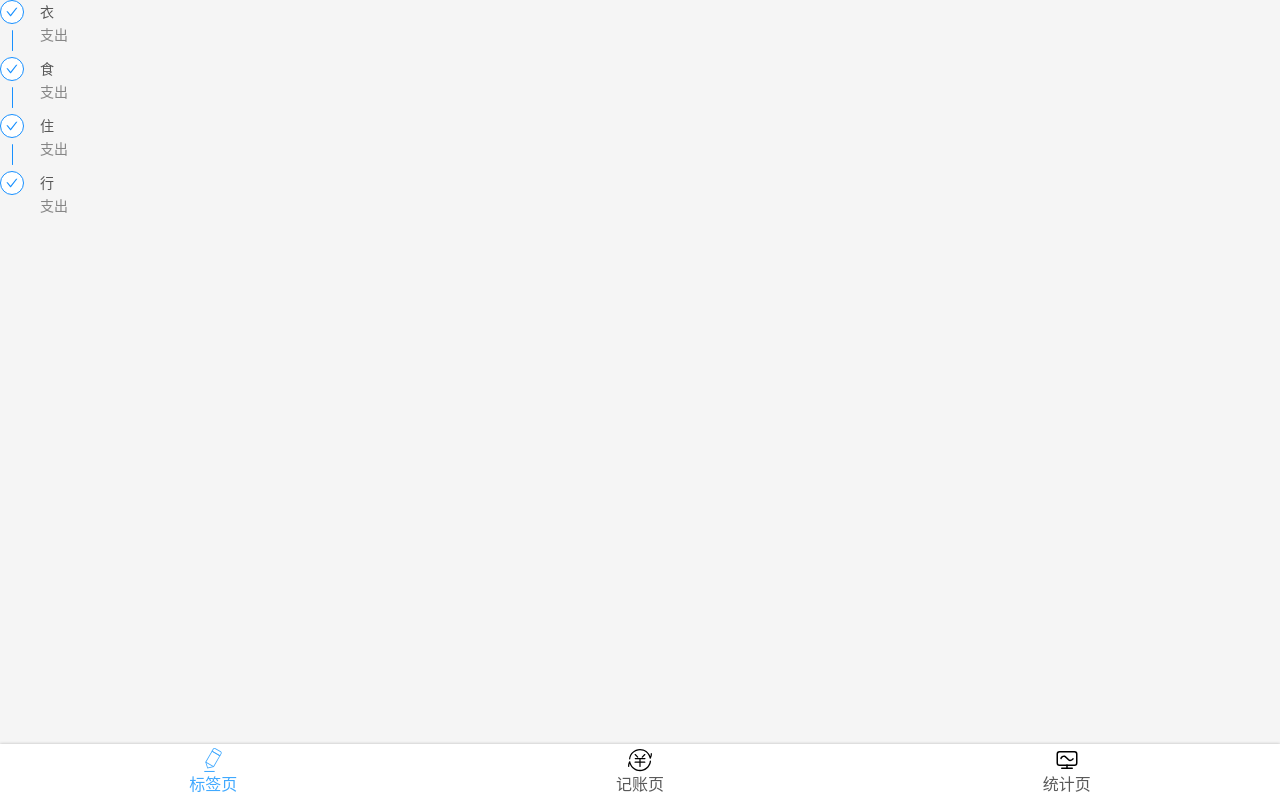
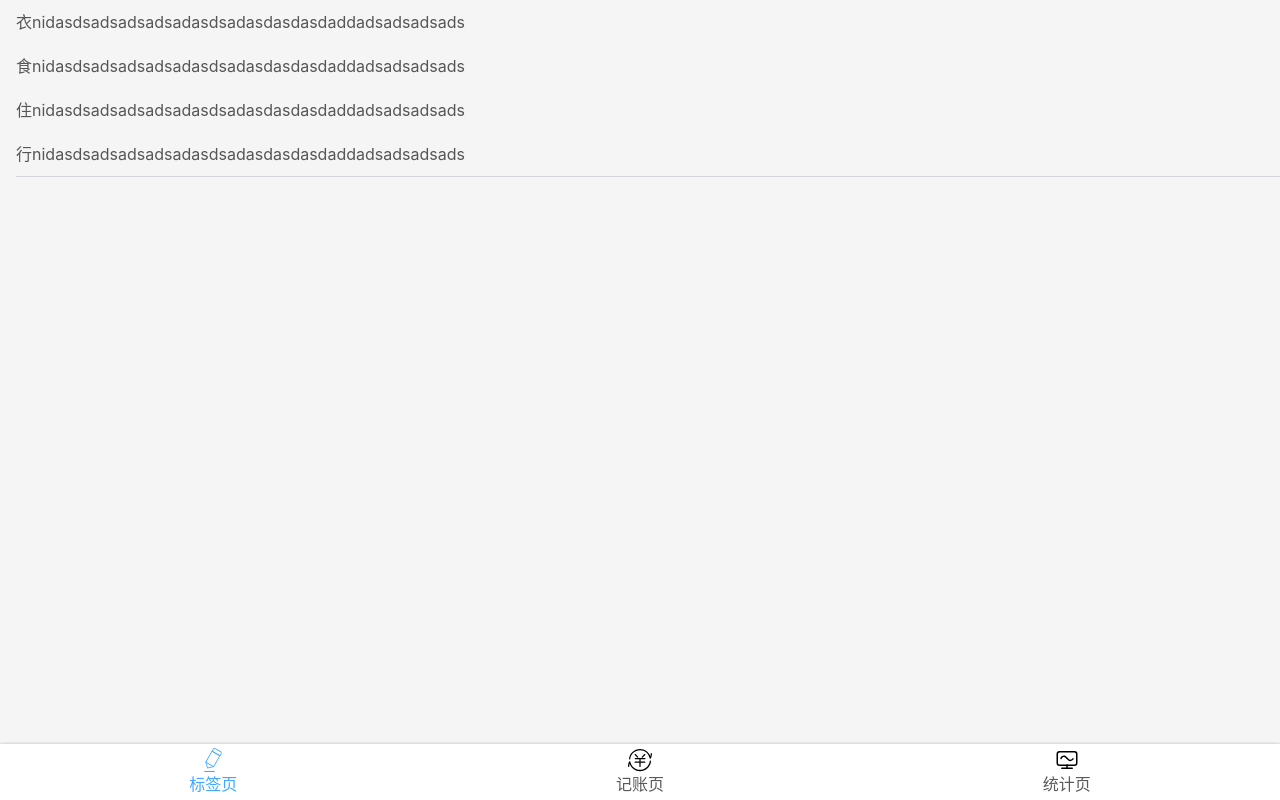
Before and after one commit to abstain23/react-count-money, a React app: page /#/tags in a window 1280 px wide. Built offline with nearby package versions, Linux system fonts and the light colour scheme.

Commit message:
完成tags基本路由，增加tagedit路由页面

```diff
--- a/src/App.tsx
+++ b/src/App.tsx
@@ -9,13 +9,17 @@ import Tags from 'pages/Tags'
 import Money from 'pages/Money'
 import Statistics from 'pages/Statistics'
 import NoMatch from 'pages/NoMatch'
+import TagEdit from 'pages/TagEdit';
 
 
 export default function App() {
   return (
     <Router>
         <Switch>
-          <Route path="/tags">
+          <Route path='/tagEdit/:id'>
+            <TagEdit/>
+          </Route>
+          <Route path="/tags" exact>
             <Tags />
           </Route>
           <Route path="/money">
--- a/src/index.scss
+++ b/src/index.scss
@@ -30,3 +30,8 @@ body {
     display: block;
     clear: both;
 }
+.oneline {
+    white-space: nowrap;
+    overflow: hidden;
+    text-overflow: ellipsis;
+}
--- /dev/null
+++ b/src/pages/TagEdit.tsx
@@ -0,0 +1,11 @@
+import React,{FC} from 'react'
+
+const TagEdit:FC = () => {
+  return (
+    <div>
+      hhh
+    </div>
+  )
+}
+
+export default TagEdit
--- a/src/pages/Tags.tsx
+++ b/src/pages/Tags.tsx
@@ -1,19 +1,35 @@
 import React, { FC } from 'react'
 import Layout from 'components/Layout'
 import {useTags} from 'customHooks/useTags'
-import {Steps} from 'antd'
+import {Link} from 'react-router-dom'
+import styled from 'styled-components'
 
-const {Step} = Steps
+
+const TagList = styled.ol`
+font-size:16px;
+border-bottom:1px solid #d5d5d9;
+line-height:20px;
+margin-left:16px;
+> a{
+    padding: 12px 16px 12px 0;
+    align-items: center;
+    display:flex;
+    justify-content: space-between;
+    align-items: center;
+}
+`
 
 const Tags:FC = () => {
     const {tagsData, setTagsData} = useTags()
     return (
         <Layout>
-           <Steps direction='vertical' size='small'>
-               {tagsData.map(tag => (
-                   <Step key={tag} status='finish' title={tag} description='支出'/>
-               ))}
-           </Steps>
+          <TagList>
+            {tagsData.map(tag => (
+              <Link to={'/tagEdit/' + tag}>
+                <li key={tag} className='oneline'>{tag}nidasdsadsadsadsadasdsadasdasdasdaddadsadsadsads</li>
+              </Link>
+          ))}
+          </TagList>
         </Layout>
     )
 }
```
